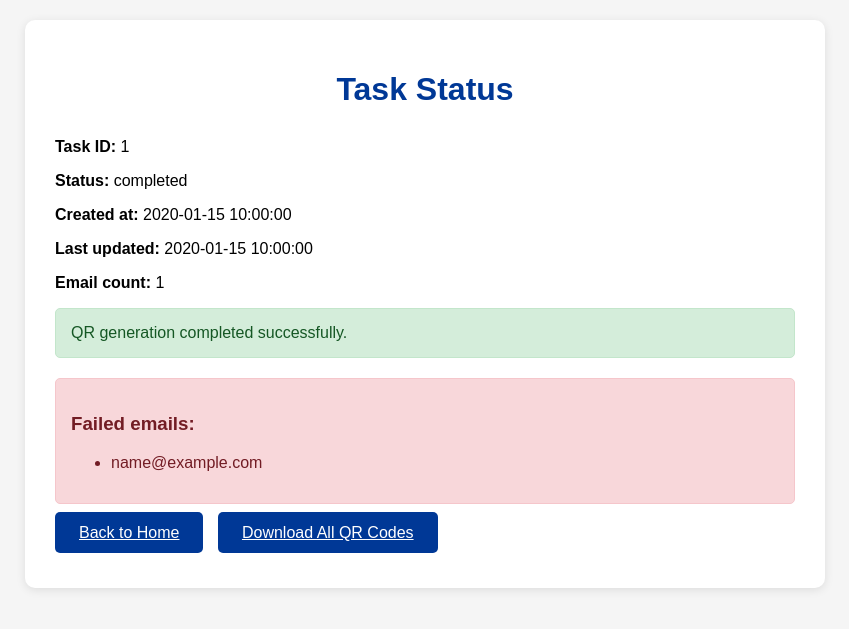
After one commit to MindsMatterSeattle/AttendanceQRCodes, a Flask app: template templates/task_status.html in a window 1280 px wide. The commit adds this page. Shown: the top 629 px of the page, without its empty margins (215-1064 px from the left). Run offline with Flask 3, Linux system fonts and the light colour scheme; the template is opened without the code that fills it: most values are stand-ins (such as "Sample title", 1, 10 or a date in 2020).

Commit message:
background queue for code creation

```diff
--- a/app.py
+++ b/app.py
@@ -1,8 +1,11 @@
 import os
 import csv
 import io
+import json
 import re
 import sys
+import uuid
+from datetime import datetime
 from flask import Flask, request, render_template, flash, redirect, url_for, send_file, send_from_directory
 from werkzeug.utils import secure_filename
 import qrcode
@@ -10,18 +13,18 @@ from qrcode.image.styledpil import StyledPilImage
 from qrcode.image.styles.colormasks import VerticalGradiantColorMask
 import zipfile
 import tempfile
-import re
 
 app = Flask(__name__)
 app.secret_key = 'your-secret-key-change-this'
 app.config['UPLOAD_FOLDER'] = 'uploads'
 app.config['MAX_CONTENT_LENGTH'] = 16 * 1024 * 1024  # 16MB max file size
 MAX_MANUAL_EMAILS = 50
-port = os.environ.get("PORT")
+TASKS_DIR = 'task_queue'
 
-# Ensure directories exist
 os.makedirs('volunteers', exist_ok=True)
 os.makedirs(app.config['UPLOAD_FOLDER'], exist_ok=True)
+os.makedirs(TASKS_DIR, exist_ok=True)
+port = os.environ.get("PORT")
 
 def generate_qr_code(email):
     """Generate QR code for an email address"""
@@ -67,6 +70,35 @@ def generate_qr_code(email):
 
 def allowed_file(filename):
     return '.' in filename and filename.rsplit('.', 1)[1].lower() == 'csv'
+
+def task_file_path(task_id):
+    return os.path.join(TASKS_DIR, f"{task_id}.json")
+
+def save_task(task):
+    with open(task_file_path(task['id']), 'w', encoding='utf-8') as f:
+        json.dump(task, f, indent=2)
+
+def load_task(task_id):
+    path = task_file_path(task_id)
+    if not os.path.exists(path):
+        return None
+    with open(path, 'r', encoding='utf-8') as f:
+        return json.load(f)
+
+def enqueue_task(emails):
+    task_id = uuid.uuid4().hex
+    task = {
+        'id': task_id,
+        'status': 'queued',
+        'created_at': datetime.utcnow().isoformat() + 'Z',
+        'updated_at': datetime.utcnow().isoformat() + 'Z',
+        'email_count': len(emails),
+        'emails': emails,
+        'generated_files': [],
+        'failed_emails': [],
+    }
+    save_task(task)
+    return task_id
 
 def extract_emails_from_csv(file_content):
     """Extract email addresses from CSV content"""
@@ -136,28 +168,18 @@ def generate_qr_codes():
         flash(f'Manual entry is limited to {MAX_MANUAL_EMAILS} unique email addresses. Please use CSV upload for larger batches.')
         return redirect(url_for('index'))
 
-    # Generate QR codes
-    generated_files = []
-    failed_emails = []
+    task_id = enqueue_task(final_emails)
+    flash(f'Your request has been queued for background processing. Task ID: {task_id}')
+    return render_template('queued.html', task_id=task_id, email_count=len(final_emails))
 
-    for email in final_emails:
-        filepath = generate_qr_code(email)
-        if filepath:
-            generated_files.append((email, filepath))
-        else:
-            failed_emails.append(email)
+@app.route('/task/<task_id>')
+def task_status(task_id):
+    task = load_task(task_id)
+    if not task:
+        flash('Task not found.')
+        return redirect(url_for('index'))
 
-    if failed_emails:
-        flash(f'Failed to generate QR codes for: {", ".join(failed_emails)}')
-
-    if generated_files:
-        flash(f'Successfully generated {len(generated_files)} QR codes!')
-        return render_template('results.html',
-                             generated_files=generated_files,
-                             failed_emails=failed_emails)
-    else:
-        flash('No QR codes were generated successfully.')
-        return redirect(url_for('index'))
+    return render_template('task_status.html', task=task)
 
 @app.route('/download_all')
 def download_all():
--- a/templates/index.html
+++ b/templates/index.html
@@ -28,6 +28,12 @@
         </div>
     </div>
 
+    <div class="form-group">
+        <p class="help-text">
+            Note: QR code generation is now queued and processed in the background. You can track progress after submission.
+        </p>
+    </div>
+
     <div style="margin-top: 30px;">
         <button type="submit" class="btn">Generate QR Codes</button>
         <a href="{{ url_for('clear_files') }}" class="btn btn-danger"
--- /dev/null
+++ b/templates/task_status.html
@@ -0,0 +1,46 @@
+{% extends "base.html" %}
+
+{% block content %}
+<h1>Task Status</h1>
+<p><strong>Task ID:</strong> {{ task.id }}</p>
+<p><strong>Status:</strong> {{ task.status }}</p>
+<p><strong>Created at:</strong> {{ task.created_at }}</p>
+<p><strong>Last updated:</strong> {{ task.updated_at }}</p>
+<p><strong>Email count:</strong> {{ task.email_count }}</p>
+
+{% if task.status == 'queued' %}
+    <div class="alert alert-info">
+        Your task is waiting for the worker to start processing.
+    </div>
+{% elif task.status == 'processing' %}
+    <div class="alert alert-info">
+        Your task is currently being processed.
+    </div>
+{% elif task.status == 'completed' %}
+    <div class="alert alert-success">
+        QR generation completed successfully.
+    </div>
+{% elif task.status == 'failed' %}
+    <div class="alert alert-danger">
+        The task failed while processing.
+    </div>
+{% endif %}
+
+{% if task.failed_emails %}
+    <div class="alert alert-danger">
+        <h3>Failed emails:</h3>
+        <ul>
+            {% for email in task.failed_emails %}
+                <li>{{ email }}</li>
+            {% endfor %}
+        </ul>
+    </div>
+{% endif %}
+
+<p>
+    <a href="{{ url_for('index') }}" class="btn">Back to Home</a>
+    {% if task.status == 'completed' %}
+        <a href="{{ url_for('download_all') }}" class="btn">Download All QR Codes</a>
+    {% endif %}
+</p>
+{% endblock %}
```
Also changed, not shown: templates/queued.html (added, +15 -0 lines), worker.py (added, +74 -0 lines), README.md.
